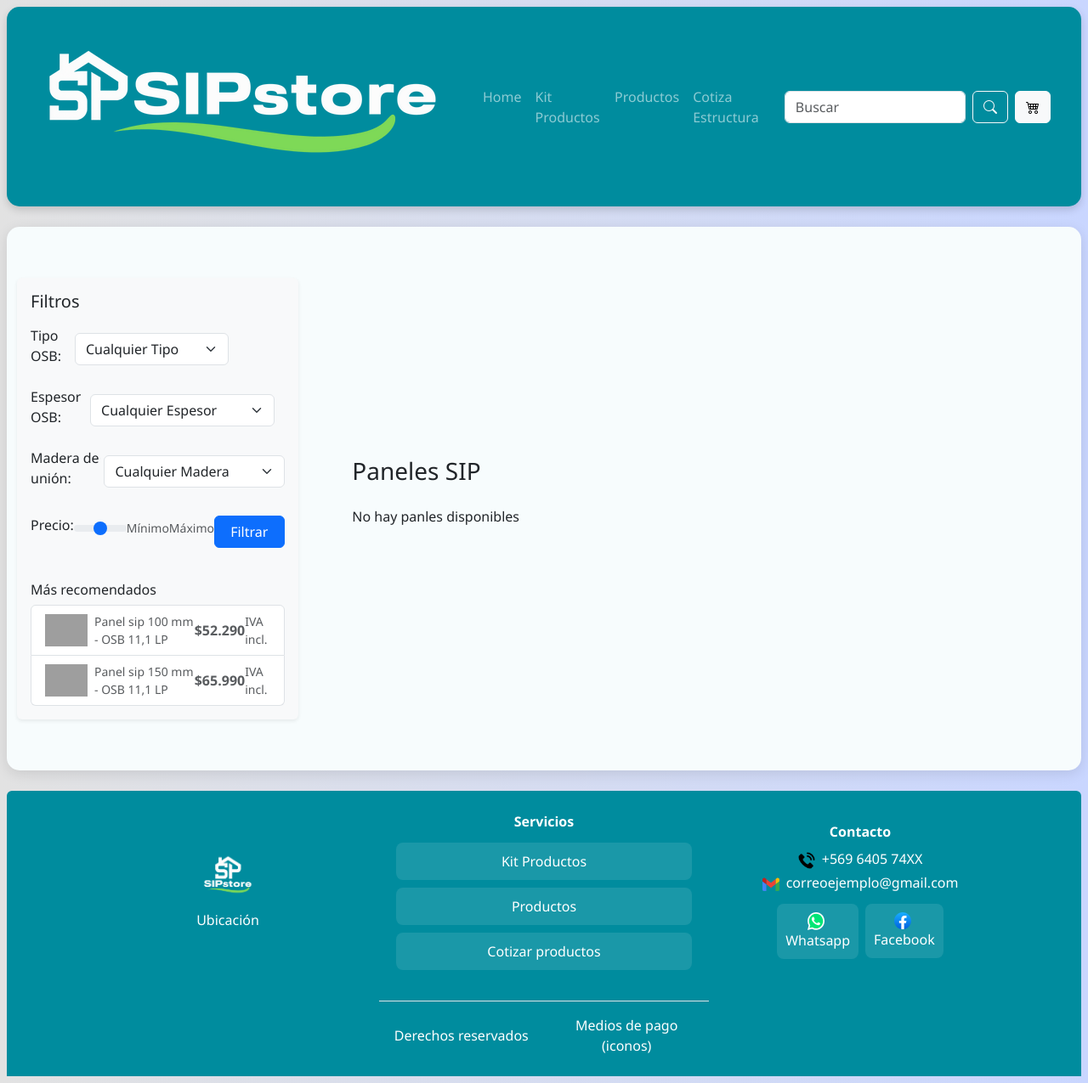
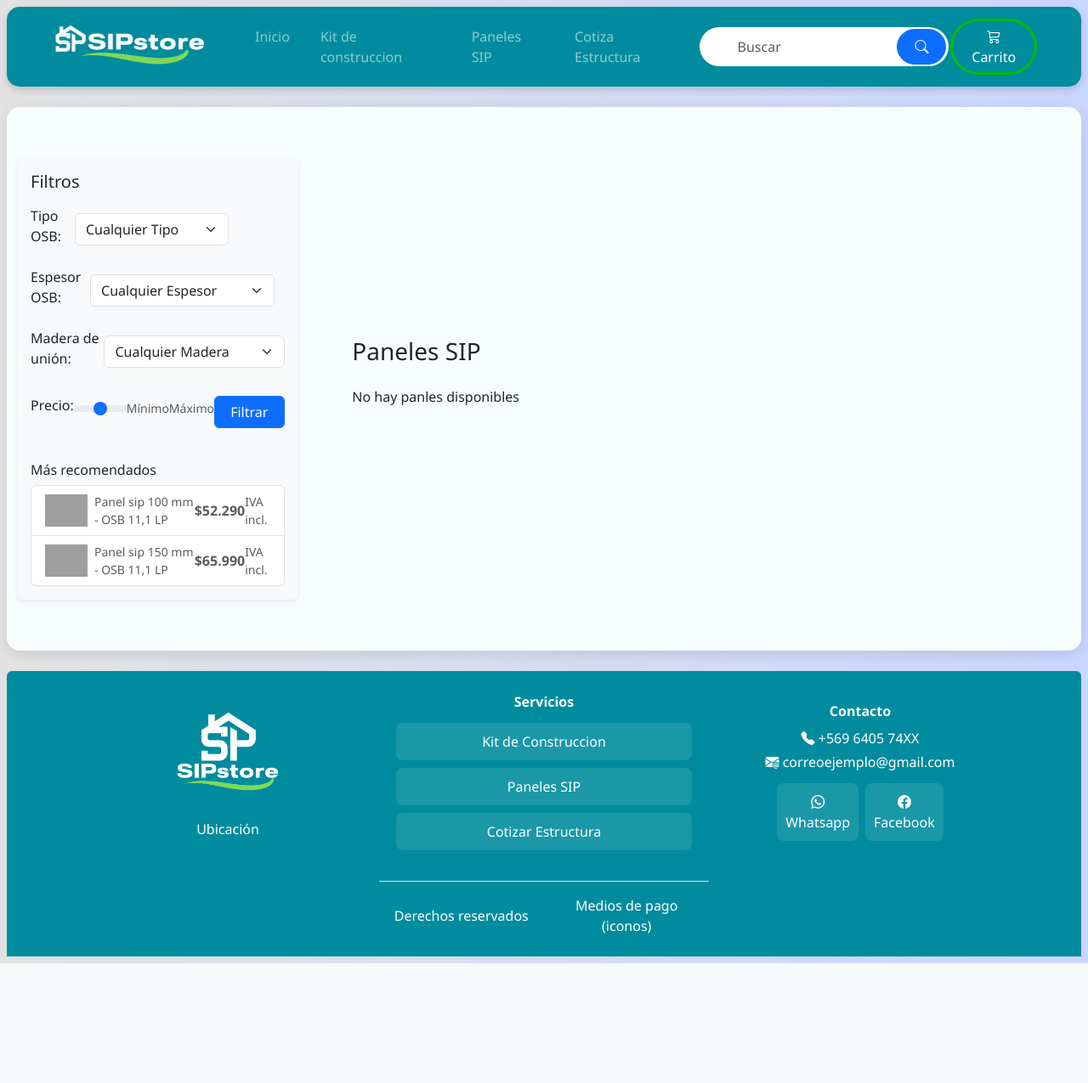
Before and after one commit to paocespedes-bit/Capstone-, a Django app: page /paneles/ in a window 1280 px wide. Shown: the whole page at 85% size. After the commit the page ends 1134 px from the top, so only its background shows below. Run offline with Django 5.2, Linux system fonts and the light colour scheme; data that the repository does not hold is empty; some libraries are stand-ins or nearby versions; grey boxes are pictures that could not be loaded.

Commit message:
actualizacion de codigo

```diff
--- a/Fase_2/Evidencias_Proyecto/SIPstore/core/static/core/style/base.css
+++ b/Fase_2/Evidencias_Proyecto/SIPstore/core/static/core/style/base.css
@@ -8,7 +8,7 @@ body {
 /* !Navbar  */
 /* General navbar */
 .navbar {
-  padding: 12px 24px;
+  padding: 2px 40px;
   border-radius: 15px !important;
   box-shadow: 0 4px 10px rgba(0, 0, 0, 0.15) !important;
   width: 100%;
@@ -34,6 +34,77 @@ main.container {
   flex-basis: 100%;
 }
 
+#nav-logo {
+  width: 15vw;
+  height: auto;
+  margin-right: 30px;
+}
+.nav-link{
+  margin: 0px 10px;
+}
+/* !search bar  */
+.search-wrapper {
+  max-width: auto;
+  margin: 20px auto;
+}
+.search-box {
+  position: relative;
+  /* box-shadow: 0 2px 15px rgba(0, 0, 0, 0.05); */
+  border-radius: 50px;
+  transition: all 0.3s ease;
+}
+
+
+
+.search-input {
+  border-radius: 50px;
+  padding-left: 45px;
+  padding-right: 20px;
+  border: 2px solid transparent;
+  transition: all 0.3s ease;
+  height: 50px;
+}
+
+.search-input:focus {
+  border-color: #0d6efd;
+  box-shadow: none;
+}
+
+.search-icon {
+  position: absolute;
+  left: 16px;
+  top: 50%;
+  transform: translateY(-50%);
+  color: #6c757d;
+  z-index: 10;
+}
+
+.search-button {
+  position: absolute;
+  right: 5px;
+  top: 50%;
+  transform: translateY(-50%);
+  border-radius: 50px;
+  padding: 8px 20px;
+  transition: all 0.3s ease;
+}
+
+.search-button:hover {
+  background-color: #0b5ed7;
+  transform: translateY(-50%) scale(1.05);
+}
+
+
+.cart-button{
+  border-radius: 50px;
+  background-color: rgba(3, 189, 3, 0) ;
+  border: 3px solid rgba(3, 189, 3);
+
+}
+.cart-button:hover{
+  background-color: rgba(3, 189, 3) ;
+  border: 3px solid rgb(3, 218, 3);
+}
 
 /* !contenido */
 .main {
@@ -48,18 +119,18 @@ main.container {
 /* !footer */
 
 .bg-primary {
-    --bs-bg-opacity: 1;
-    background-color: #008c9e !important;
+  --bs-bg-opacity: 1;
+  background-color: #008c9e !important;
 }
 
-.col-md-4{
+.col-md-4 {
   display: flex;
   justify-content: center;
   align-items: center;
   flex-direction: column;
 }
 
-.py-4{
+.py-4 {
   display: flex;
   justify-content: space-between;
   align-items: center;
@@ -67,7 +138,7 @@ main.container {
   width: 100%;
 }
 
-.text-md-start{
+.text-md-start {
   width: 100%;
 }
 
@@ -79,8 +150,8 @@ div {
 }
 
 .log {
-  width: 60px;
-  height: 60px;
+  width: 10vw;
+  height: auto;
   object-fit: contain;
   margin-bottom: 10px;
 }
@@ -132,8 +203,20 @@ div {
     flex-grow: 1;
     flex-basis: 100%;
     display: flex;
-    justify-content: center;
+    /* justify-content: center; */
     align-items: flex-start;
     flex-direction: column;
   }
+  #nav-logo {
+    width: 150px;
+    height: auto;
+  }
+
+  .search-wrapper {
+  max-width: auto;
+  margin: 0px;
 }
+  .nav-item, .cart-button, .search-wrapper{
+    margin: 10px 0px;
+  }
+}
--- a/Fase_2/Evidencias_Proyecto/SIPstore/core/templates/base.html
+++ b/Fase_2/Evidencias_Proyecto/SIPstore/core/templates/base.html
@@ -5,10 +5,16 @@
     <meta charset="UTF-8" />
     <meta name="viewport" content="width=device-width, initial-scale=1.0" />
 
+    <!-- !Icono de pestaña -->
+    <link
+      rel="icon"
+      type="image/x-icon"
+      href="{% static 'img/logoMin.png' %}"
+    />
     <!-- !Bootstrap CSS -->
-    <link rel="stylesheet" href="{% static 'css/bootstrap.min.css' %}">
+    <link rel="stylesheet" href="{% static 'css/bootstrap.min.css' %}" />
     <!-- !Bootstrap Icon  -->
-    <link rel="stylesheet" href="{% static 'css/bootstrap-icons.min.css' %}">
+    <link rel="stylesheet" href="{% static 'css/bootstrap-icons.min.css' %}" />
     <!-- !CSS  -->
     <link rel="stylesheet" href="{% static 'core/style/base.css' %}" />
     {% block link %}{% endblock %}
@@ -21,13 +27,13 @@
       class="navbar navbar-expand-lg navbar-dark bg-primary rounded shadow-sm"
     >
       <div class="container-fluid">
-        <a class="navbar-brand" href="#">
         <img
+          id="nav-logo"
           src="{% static 'img/logoHorizontal.png' %}"
           alt="SIPstore"
           class="d-inline-block align-text-top logo"
         />
-        </a>
+
         <button
           class="navbar-toggler"
           type="button"
@@ -41,25 +47,38 @@
         </button>
         <div class="collapse navbar-collapse" id="navbarNav">
           <ul class="navbar-nav me-auto mb-2 mb-lg-0">
-            <li class="nav-item"><a class="nav-link" href="{% url 'home' %}">Home</a></li>
             <li class="nav-item">
-              <a class="nav-link" href="#">Kit Productos</a>
+              <a class="nav-link " href="{% url 'home' %}">Inicio</a>
             </li>
-            <li class="nav-item"><a class="nav-link" href="{% url 'paneles' %}">Productos</a></li>
+
+            <li class="nav-item">
+              <a class="nav-link" href="#">Kit de construccion</a>
+            </li>
+
+            <li class="nav-item">
+              <a class="nav-link" href="{% url 'paneles' %}">Paneles SIP</a>
+            </li>
+
             <li class="nav-item">
               <a class="nav-link" href="#">Cotiza Estructura</a>
             </li>
           </ul>
-          <form class="d-flex align-items-center" role="search">
+          <!--! Barra busqueda -->
+
+            <div class="search-wrapper d-flex align-items-center">
+              <div class="search-box">
                 <input
-              class="form-control me-2"
-              type="search"
+                  type="text"
+                  class="form-control search-input"
                   placeholder="Buscar"
-              aria-label="Search"
                 />
-            <button class="btn btn-outline-light me-2" type="submit"><i class="bi bi-search"></i></button>
-            <button class="btn btn-light" type="button"><i class="bi bi-cart4"></i></button>
-          </form>
+                <button class="btn btn-primary search-button">
+                  <i class="bi bi-search"></i>
+                </button>
+              </div>
+            </div>
+
+          <button type="button" class="btn btn-success cart-button"><i class="bi bi-cart3"></i> Carrito</button>
         </div>
       </div>
     </nav>
@@ -76,58 +95,36 @@
       <div class="container py-4">
         <div class="row text-center text-md-start">
           <div class="col-md-4 mb-3">
-            <img src="{% static 'img/logoVertical.png' %}" alt="SIPSTORE" class="log mb-2" />
+            <img
+              src="{% static 'img/logoVertical.png' %}"
+              alt="SIPSTORE"
+              class="log mb-2"
+            />
             <p class="mb-1">Ubicación</p>
           </div>
           <div class="col-md-4 mb-3">
             <p class="fw-bold mb-2">Servicios</p>
-            <a class="a-foot d-block mb-1" href="#">Kit Productos</a>
-            <a class="a-foot d-block mb-1" href="#">Productos</a>
-            <a class="a-foot d-block mb-1" href="#">Cotizar productos</a>
+            <a class="a-foot d-block mb-1" href="#">Kit de Construccion</a>
+            <a class="a-foot d-block mb-1" href="#">Paneles SIP</a>
+            <a class="a-foot d-block mb-1" href="#">Cotizar Estructura</a>
           </div>
           <div class="col-md-4 mb-3">
             <p class="fw-bold mb-2">Contacto</p>
-            <p class="mb-1"><img
-                src="{% static 'store/img/phone.png' %}"
-                alt="Gmail"
-                class="icono me-1"
-                style="
-                  width: 20px;
-                  height: auto;
-                  vertical-align: middle;
-                  margin-right: 6px;
-                "
-              /> +569 6405 74XX</p>
+            <p class="mb-1">
+              <i class="bi bi-telephone-fill"></i> +569 6405 74XX
+            </p>
             <p class="mb-2">
-              <img
-                src="{% static 'store/img/gmail.svg' %}"
-                alt="Gmail"
-                class="icono me-1"
-                style="
-                  width: 20px;
-                  height: auto;
-                  vertical-align: middle;
-                  margin-right: 6px;
-                "
-              />
+              <i class="bi bi-envelope-at-fill"></i>
               correoejemplo@gmail.com
             </p>
             <div
               class="d-flex justify-content-center justify-content-md-start gap-2"
             >
               <a class="a-foot d-flex align-items-center" href="#">
-                <img
-                  src="{% static 'store/img/whatsapp.svg' %}"
-                  alt="WhatsApp"
-                  class="icono me-1"
-                />Whatsapp
+                <i class="bi bi-whatsapp"></i>Whatsapp
               </a>
               <a class="a-foot d-flex align-items-center" href="#">
-                <img
-                  src="{% static 'store/img/facebook.svg' %}"
-                  alt="Facebook"
-                  class="icono me-1"
-                />Facebook
+                <i class="bi bi-facebook"></i>Facebook
               </a>
             </div>
           </div>
--- a/Fase_2/Evidencias_Proyecto/SIPstore/store/templates/paneles.html
+++ b/Fase_2/Evidencias_Proyecto/SIPstore/store/templates/paneles.html
@@ -51,7 +51,7 @@
         class="list-group-item list-group-item-action d-flex align-items-center"
       >
         <img
-          src="{% static 'store/img/panel.png' %}"
+          src="#"
           alt=""
           class="me-2"
           style="width: 50px; height: auto"
@@ -67,7 +67,7 @@
         class="list-group-item list-group-item-action d-flex align-items-center"
       >
         <img
-          src="{% static 'store/img/panel.png' %}"
+          src="#"
           alt=""
           class="me-2"
           style="width: 50px; height: auto"
```
Also changed, not shown: Fase_2/Evidencias_Proyecto/SIPstore/static/img/logoMin.png (added). Lines whose indentation alone changed are shown as unchanged.
